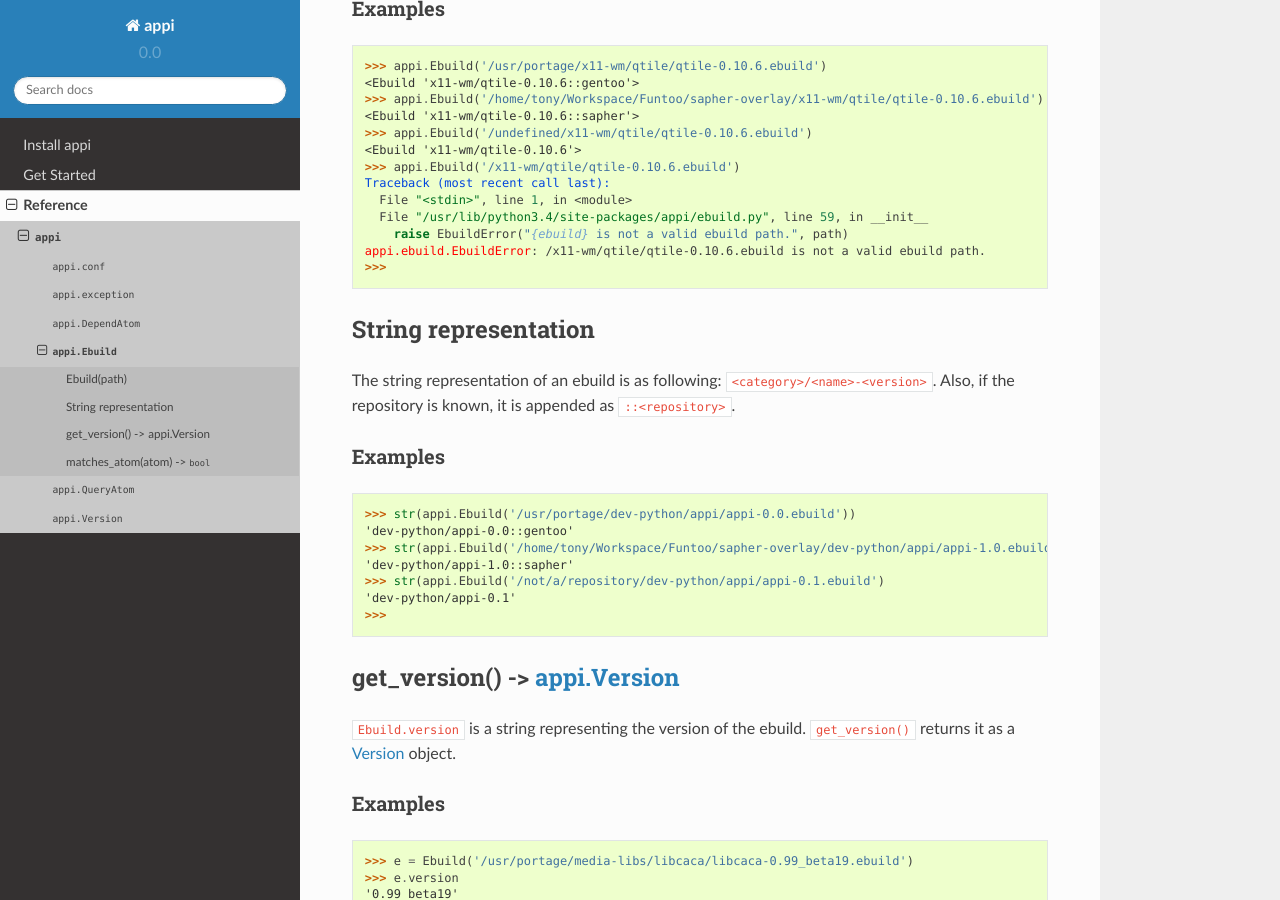
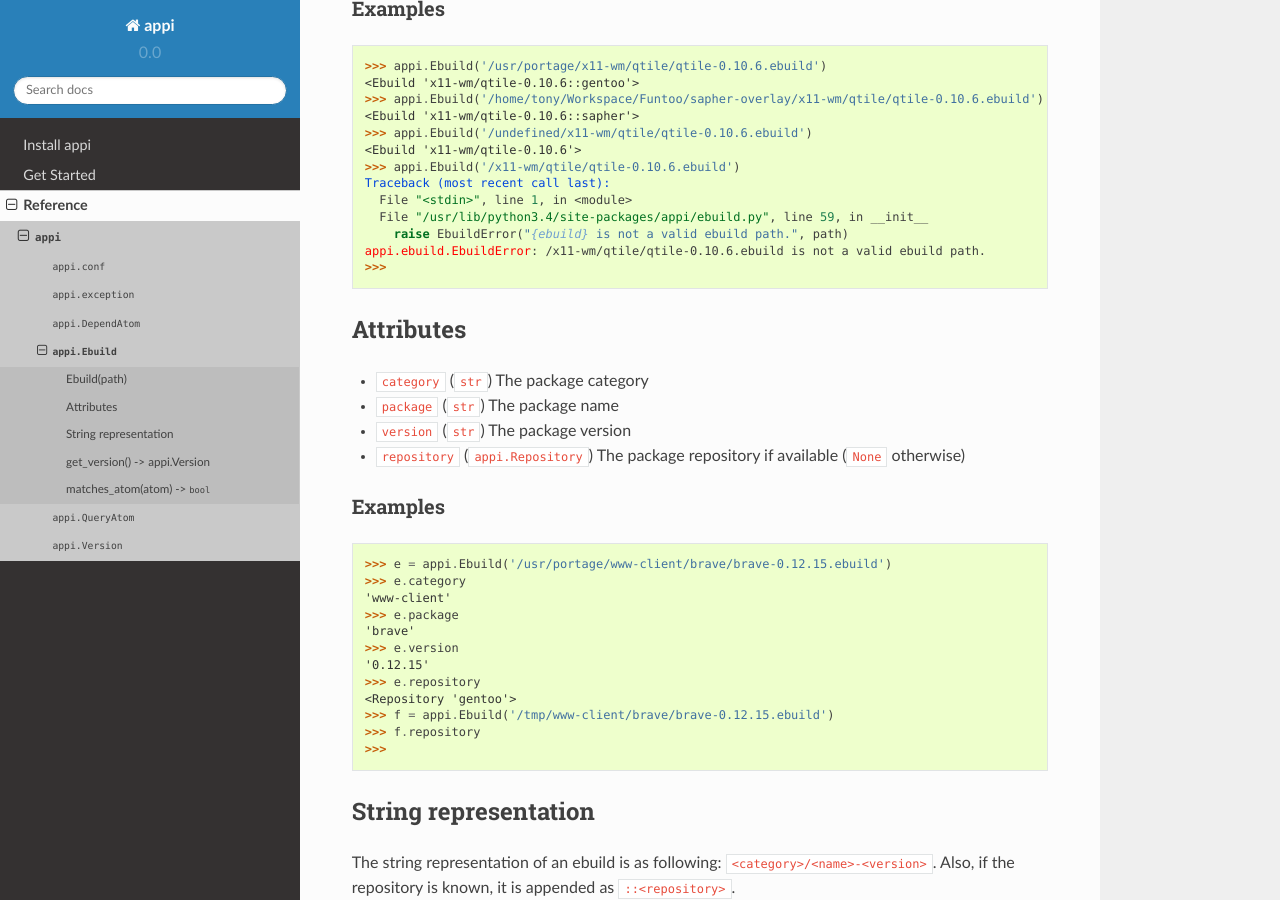
Before and after one commit to funtoo/appi, a Sphinx documentation site: the page built from docs/ref/appi/Ebuild.rst, in a window 1280 px wide and 900 px high, scrolled down 423 px. Built offline with Sphinx 7.4.7 and the Read the Docs theme 2.0.0, drawn with Linux system fonts in a browser that asks for light colours.

Commit message:
Added ebuild attributes documentation

```diff
--- a/docs/getstarted.rst
+++ b/docs/getstarted.rst
@@ -67,7 +67,7 @@ Check atom validity
           an ``AtomError`` while it is actually a valid atom. There is a ``strict`` mode
           enabled by defaut, which makes package category mandatory in order to avoid
           dealing with ambiguous packages. You can easily disable this behavior by setting
-          ``strict=False``.o
+          ``strict=False``.
 
 .. code-block:: python
 
--- a/docs/ref/appi/Ebuild.rst
+++ b/docs/ref/appi/Ebuild.rst
@@ -34,6 +34,33 @@ Examples
       File "/usr/lib/python3.4/site-packages/appi/ebuild.py", line 59, in __init__
         raise EbuildError("{ebuild} is not a valid ebuild path.", path)
     appi.ebuild.EbuildError: /x11-wm/qtile/qtile-0.10.6.ebuild is not a valid ebuild path.
+    >>>
+
+
+Attributes
+----------
+
+- ``category`` (``str``) The package category
+- ``package`` (``str``) The package name
+- ``version`` (``str``) The package version
+- ``repository`` (``appi.Repository``) The package repository if available (``None`` otherwise)
+
+Examples
+~~~~~~~~
+
+.. code-block:: python
+
+    >>> e = appi.Ebuild('/usr/portage/www-client/brave/brave-0.12.15.ebuild')
+    >>> e.category
+    'www-client'
+    >>> e.package
+    'brave'
+    >>> e.version
+    '0.12.15'
+    >>> e.repository
+    <Repository 'gentoo'>
+    >>> f = appi.Ebuild('/tmp/www-client/brave/brave-0.12.15.ebuild')
+    >>> f.repository
     >>>
 
 
```
